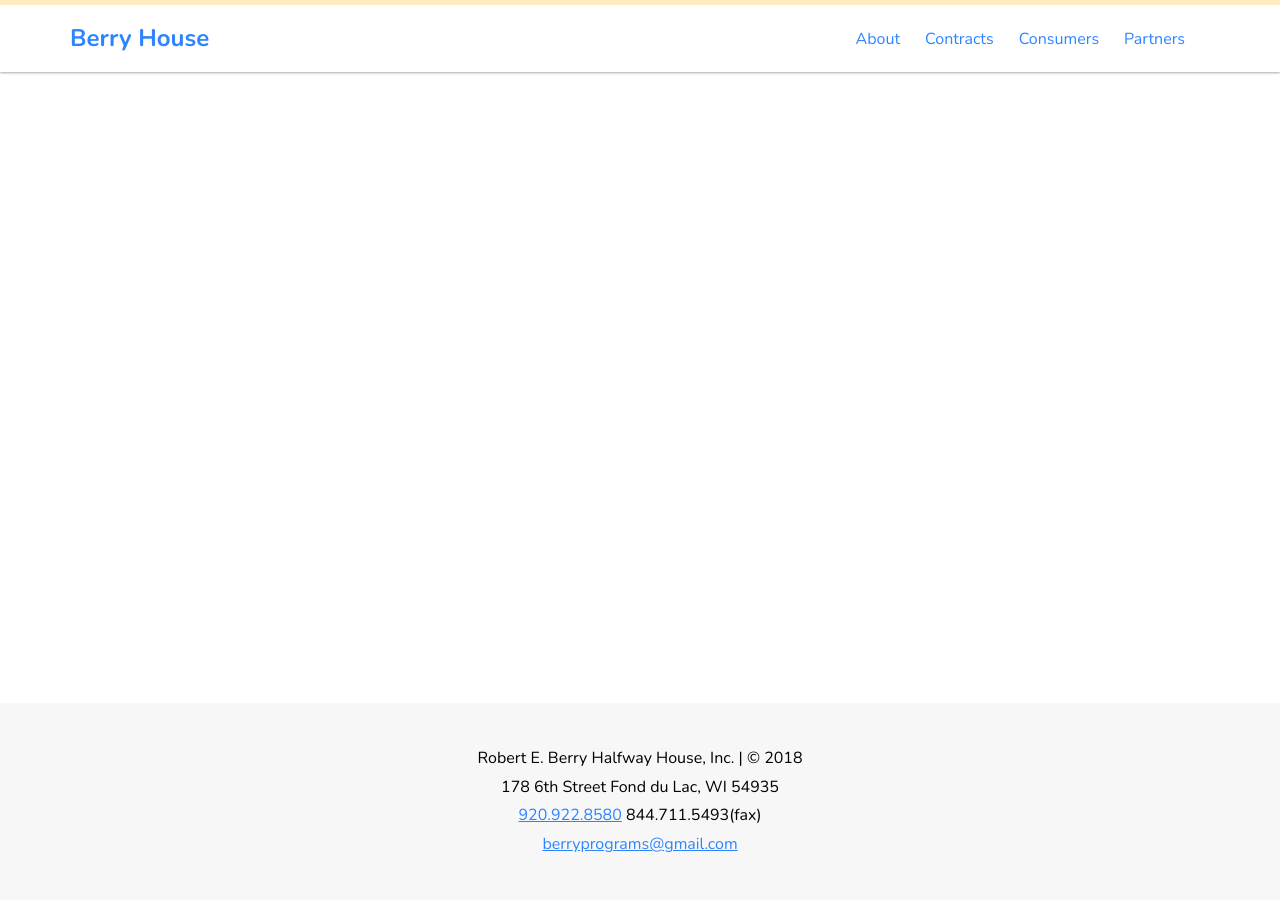
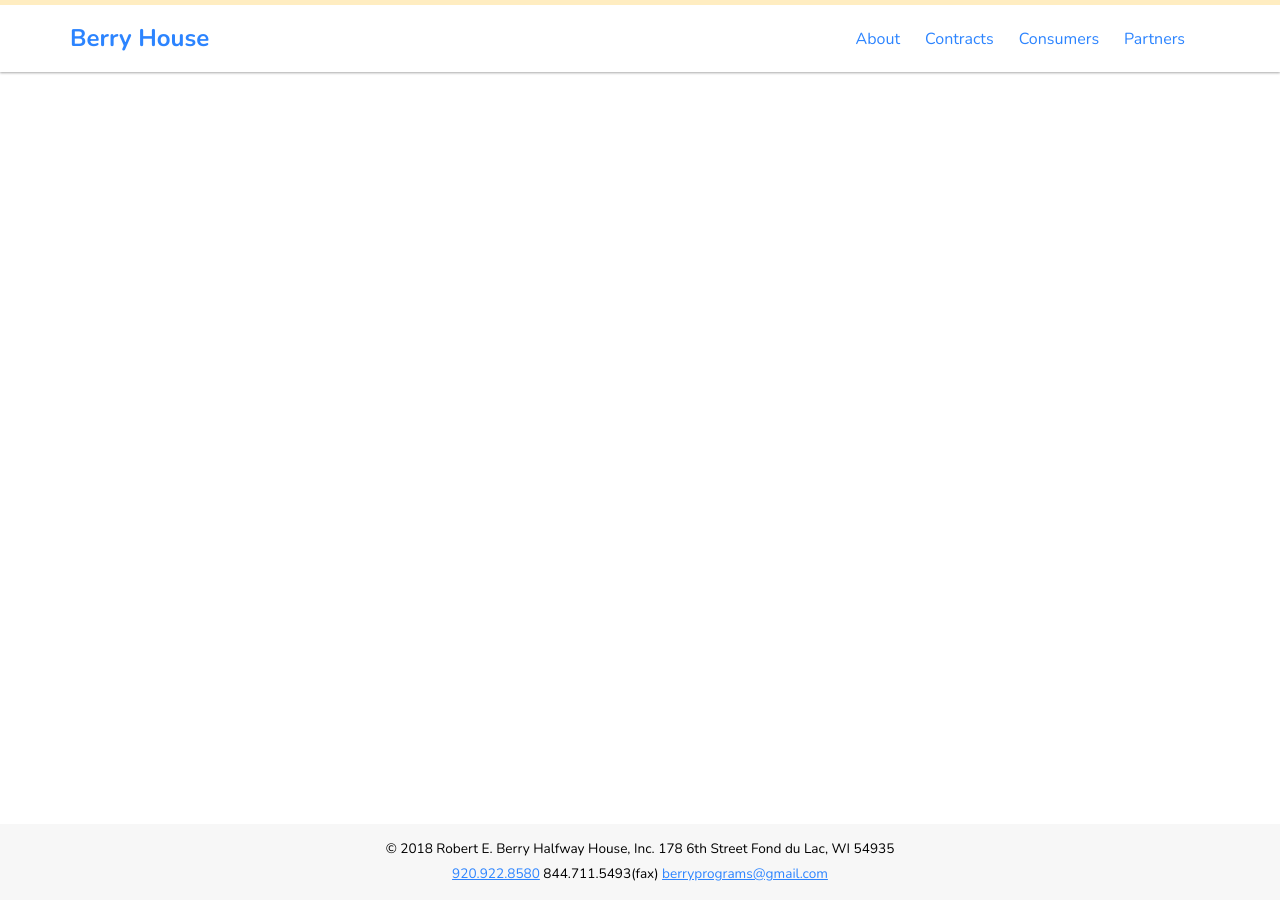
Before and after one commit to berryhousefdl/site, a Jekyll site: the page built from index.html, in a window 1280 px wide. Built offline with Jekyll 4.4.1, drawn with Linux system fonts in a browser that asks for light colours.

Commit message:
logo samples

```diff
--- a/_includes/footer.html
+++ b/_includes/footer.html
@@ -1,5 +1,5 @@
 <footer>
 
-<p>Robert E. Berry Halfway House, Inc. | &copy; {{ site.time | date: "%Y" }}<br />178 6th Street Fond du Lac, WI 54935<br /><a href="tel:1-920-922-8580">920.922.8580</a> 844.711.5493(fax)<br /><a href="mailto:berryprograms@gmail.com">berryprograms@gmail.com</a></p>
+<p>&copy; {{ site.time | date: "%Y" }} Robert E. Berry Halfway House, Inc. 178 6th Street Fond du Lac, WI 54935<br /><a href="tel:1-920-922-8580">920.922.8580</a> 844.711.5493(fax) <a href="mailto:berryprograms@gmail.com">berryprograms@gmail.com</a></p>
 
 </footer>
--- a/_sass/general.css
+++ b/_sass/general.css
@@ -79,11 +79,11 @@ hr {
   transition: 500ms; }
 
 footer {
-  background-color: #f7f7f7;
-  padding: 25px; }
+  background-color: #f7f7f7; }
 
 footer p {
-  text-align: center; }
+  text-align: center;
+  font-size: 85%; }
 
 /* ##########  STAFF  ########## */
 #staff {
--- a/_sass/general.scss
+++ b/_sass/general.scss
@@ -79,11 +79,11 @@ hr {
   transition: 500ms; }
 
 footer {
-  background-color: #f7f7f7;
-  padding: 25px; }
+  background-color: #f7f7f7; }
 
 footer p {
-  text-align: center; }
+  text-align: center;
+  font-size: 85%; }
 
 /* ##########  STAFF  ########## */
 #staff {
@@ -236,3 +236,19 @@ div.popup figure {
 .popup img {
     width: initial !important;
 }
+
+/* ####################### REMEMBER TO REMOVE THIS IN PRODUCTION ####################### */
+
+.logo-options {
+  width: 100%;
+  max-width: 1000px;
+}
+.logo-sample {
+  display: block;
+  width: 100%;
+  max-width: 1000px;
+}
+
+.logo-options img:nth-of-type(4) {
+  margin-left: -5%;
+}
```
Also changed, not shown: logos.html (added, +11 -0 lines), images/berry-logo-1.png (added), images/berry-logo-2.png (added), images/berry-logo-3.png (added), images/berry-logo-4.png (added), 1 other file.
